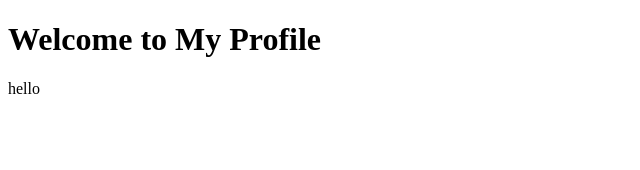
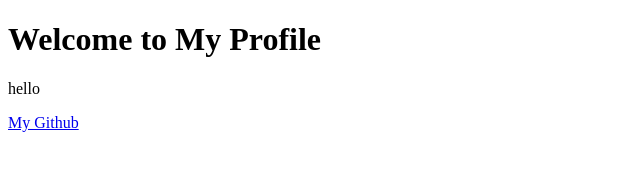
Before and after one commit to minzy05/minjip, a plain HTML site: page index.html in a window 1280 px wide. Shown: the full height of the page, 0-640 px from the left. Drawn offline with Linux system fonts and the light colour scheme.

Commit message:
깃헙링크 추가

```diff
--- a/index.html
+++ b/index.html
@@ -6,5 +6,6 @@
     <body>
         <h1>Welcome to My Profile</h1>
         <p>hello</p>
+        <a href = "https://github.com/minzy05">My Github</a>
     </body>
 </html>
```
